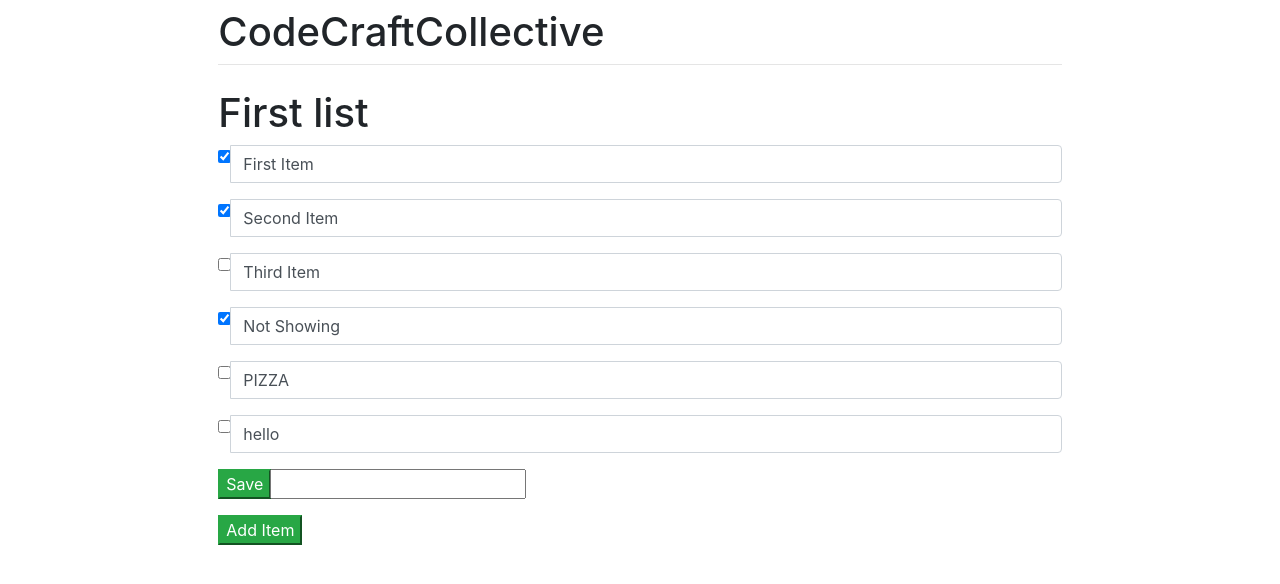
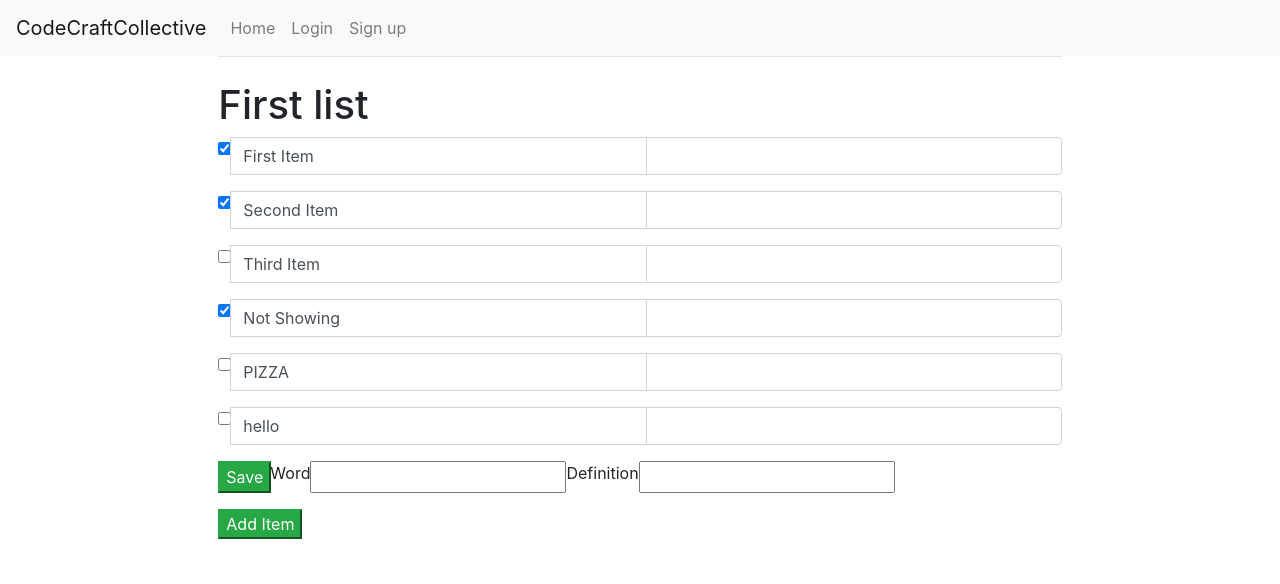
Before and after one commit to CodeCraftCollective/WebApp, a Django app: page /2 in a window 1280 px wide. Shown: the top 584 px of the page. Run offline with Django 4.2, Linux system fonts and the light colour scheme; data comes from the database, SQL or seed files in the repository; both versions use the stored data as it was after the commit.

Commit message:
Implement word list creation

```diff
--- a/website/main/models.py
+++ b/website/main/models.py
@@ -11,6 +11,7 @@ class ToDoList(models.Model):
 class Item(models.Model):
     todolist = models.ForeignKey(ToDoList, on_delete=models.CASCADE)
     text = models.CharField(max_length=300)
+    definition = models.CharField(max_length=300, default=" ")
     complete = models.BooleanField()
 
     def __str__(self):
--- a/website/main/templates/main/base.html
+++ b/website/main/templates/main/base.html
@@ -10,10 +10,28 @@
 </head>
 
 <body>
+    <nav class="navbar navbar-expand-lg navbar-light bg-light">
+        <a class="navbar-brand" href="/">CodeCraftCollective</a>
+        <button class="navbar-toggler" type="button" data-toggle="collapse" data-target="#navbarNav" aria-controls="navbarNav" aria-expanded="false" aria-label="Toggle navigation">
+            <span class="navbar-toggler-icon"></span>
+        </button>
+        <div class="collapse navbar-collapse" id="navbarNav">
+            <ul class="navbar-nav">
+                <li class="nav-item">
+                    <a class="nav-link" href="/">Home</a>
+                </li>
+                <li class="nav-item">
+                    <a class="nav-link" href="/login/">Login</a>
+                </li>
+                <li class="nav-item">
+                    <a class="nav-link" href="/registration/">Sign up</a>
+                </li>
+            </ul>
+        </div>
+    </nav>
     <div id = "cotent", name = "content", class = "main">
         <div class ="row justify-content-center">
             <div class = "col-8">
-                <h1 class = "mt-2"> CodeCraftCollective </h1>
                 <hr class = "mt-0 mb-4">
                 {% block content %}
                 {% endblock %}
--- a/website/main/templates/main/create.html
+++ b/website/main/templates/main/create.html
@@ -1,10 +1,10 @@
  <!-- Example Only -->
 {% extends 'main/base.html' %}
 
-{% block title %}Create New List{% endblock %}
+{% block title %}Create New Word Set{% endblock %}
 
 {% block content %}
-<h3>Create Page</h3>
+<h3>Create New Word Set</h3>
 <form method ="post" action ="/create/" class="form-group">
     {% csrf_token %}
     <div class = "input-group mb-3">
--- a/website/main/templates/main/list.html
+++ b/website/main/templates/main/list.html
@@ -19,13 +19,17 @@
                 </div>
             </div>
             <input type="text", value="{{item.text}}" class="form-control">
+            <input type="text", value="{{item.definition}}" class="form-control">
         </div>
         {% endfor %}
         <div class="input-group mb-3">
             <div class="input-group-prepend">
                 <button type = "submit", name = "save", value = "save", class="btn-success">Save</button>
             </div>
+            <label for="exampleWord" class="form-label">Word</label>
             <input type = "text", name = "new">
+            <label for="exampleDefinition" class="form-label">Definition</label>
+            <input type = "text", name = "definition">
         </div>
         <button type = "submit", name = "newItem", value = "newItem", class="btn-success">Add Item</button>
     </form>
```
Also changed, not shown: website/db.sqlite3, website/main/migrations/0002_item_definition.py (added), website/main/migrations/0003_alter_item_definition.py (added).
